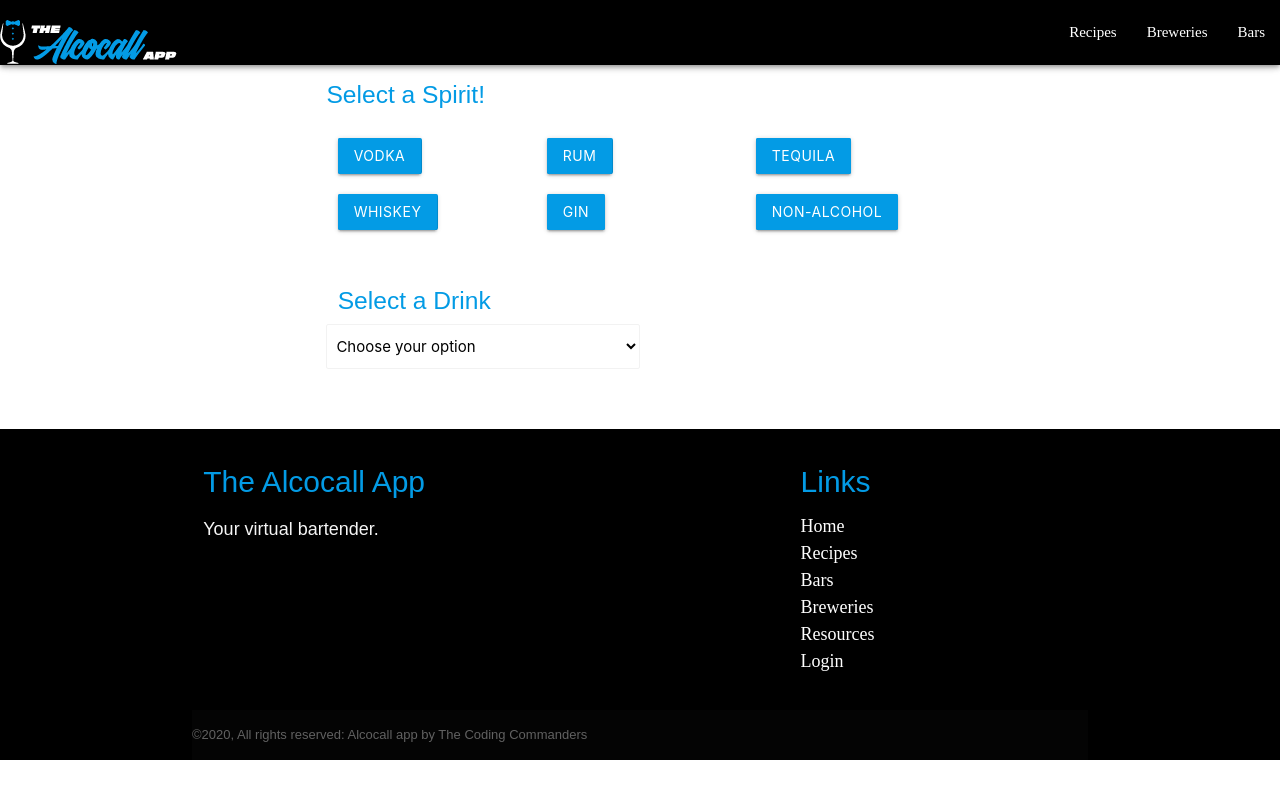
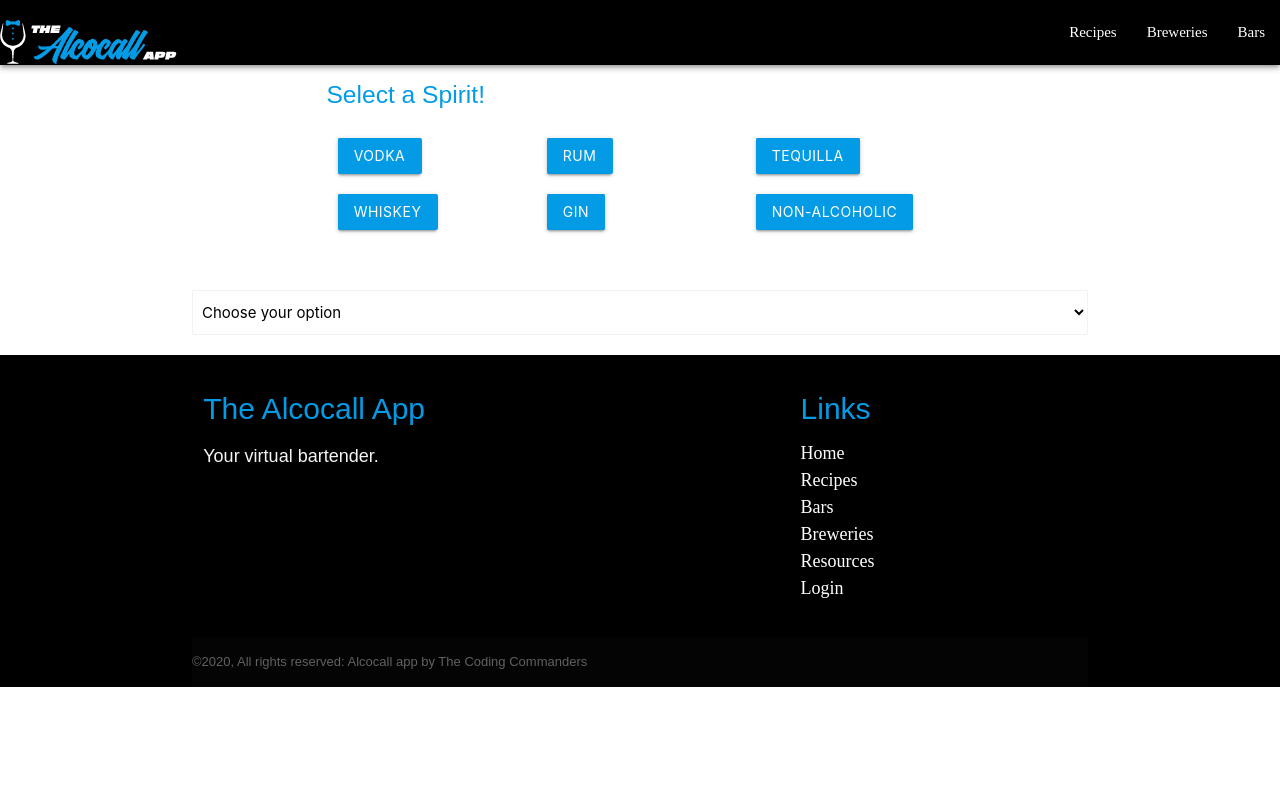
Before and after one commit to amaliawhay/alcocall, a React (Create React App) app in the folder client/: page /recipes in a window 1280 px wide. Built offline with nearby package versions, Linux system fonts and the light colour scheme; a web font is replaced by a local one.

Commit message:
components for buttons

```diff
--- /dev/null
+++ b/client/src/component/collapsible/collapsible.js
@@ -0,0 +1,16 @@
+import React from "react";
+import { TextInput, Collapsible, CollapsibleItem } from "react-materialize";
+
+function collapsible() {
+  return (
+    <div>
+      <Collapsible accordion>
+        <CollapsibleItem expanded={false} header="Choose an option" node="div">
+          <a>Choose an option</a>
+        </CollapsibleItem>
+      </Collapsible>
+    </div>
+  );
+}
+
+export default collapsible;
--- /dev/null
+++ b/client/src/component/drinkCard/drinkCard.js
@@ -0,0 +1,23 @@
+import React from "react";
+import { Row, Col, Card, CardTitle, Icon } from "react-materialize";
+
+function DrinkCard(props) {
+  return (
+    <div>
+      <Row>
+        <Col m={6} s={12}>
+          <Card
+            closeIcon={<Icon>close</Icon>}
+            header={<CardTitle image={props.image} reveal waves="light" />}
+            reveal={<p>{props.recipe}</p>}
+            revealIcon={<Icon>more_vert</Icon>}
+            title={props.title}
+          ></Card>
+        </Col>
+      </Row>
+      ;
+    </div>
+  );
+}
+
+export default DrinkCard;
--- /dev/null
+++ b/client/src/component/ginButton/ginButton.js
@@ -0,0 +1,21 @@
+import React from "react";
+import { Button } from "react-materialize";
+
+function ginButton() {
+  return (
+    <div>
+      <Button
+        className="btn light-blue darken-1 btn:hover pulse drink-wrapper-buttons"
+        node="button"
+        style={{
+          marginRight: "5px"
+        }}
+        waves="light"
+      >
+        Gin
+      </Button>
+    </div>
+  );
+}
+
+export default ginButton;
--- /dev/null
+++ b/client/src/component/nonalcoholicButton/nonalcoholicButton.js
@@ -0,0 +1,21 @@
+import React, { Component } from "react";
+import { Button } from "react-materialize";
+
+function nonalcoholicButton() {
+  return (
+    <div>
+      <Button
+        className="btn light-blue darken-1 btn:hover pulse drink-wrapper-buttons"
+        node="button"
+        style={{
+          marginRight: "5px"
+        }}
+        waves="light"
+      >
+        Non-Alcoholic
+      </Button>
+    </div>
+  );
+}
+
+export default nonalcoholicButton;
--- /dev/null
+++ b/client/src/component/rumButton/rumButton.js
@@ -0,0 +1,21 @@
+import React from "react";
+import { Button } from "react-materialize";
+
+function rumButton() {
+  return (
+    <div>
+      <Button
+        className="btn light-blue darken-1 btn:hover pulse drink-wrapper-buttons"
+        node="button"
+        style={{
+          marginRight: "5px"
+        }}
+        waves="light"
+      >
+        Rum
+      </Button>
+    </div>
+  );
+}
+
+export default rumButton;
--- /dev/null
+++ b/client/src/component/searchForm/searchForm.js
@@ -0,0 +1,26 @@
+import React from "react";
+
+function SearchForm(props) {
+  return (
+    <form>
+      <div className="form-group">
+        <label htmlFor="search">Search:</label>
+        <input
+          onChange={props.handleInputChange}
+          value={props.value}
+          name="search"
+          type="text"
+          className="form-control"
+          placeholder="Search For an Ingredient"
+          id="search"
+        />
+        <br />
+        <button onClick={props.handleFormSubmit} className="btn btn-primary">
+          Search
+        </button>
+      </div>
+    </form>
+  );
+}
+
+export default SearchForm;
--- /dev/null
+++ b/client/src/component/tequillaButton/tequillaButton.js
@@ -0,0 +1,21 @@
+import React from "react";
+import { Button } from "react-materialize";
+
+function TequillaButton() {
+  return (
+    <div>
+      <Button
+        className="btn light-blue darken-1 btn:hover pulse drink-wrapper-buttons"
+        node="button"
+        style={{
+          marginRight: "5px"
+        }}
+        waves="light"
+      >
+        Tequilla
+      </Button>
+    </div>
+  );
+}
+
+export default TequillaButton;
--- /dev/null
+++ b/client/src/component/textInput/textInput.js
@@ -0,0 +1,11 @@
+import React from "react";
+import { TextInput } from "react-materialize";
+
+function textInput() {
+  return (
+    <div>
+      <TextInput id="TextInput-4" placeholder="Choose Ingredient" />
+    </div>
+  );
+}
+export default textInput;
--- /dev/null
+++ b/client/src/component/vodkaButton/vodkaButton.js
@@ -0,0 +1,21 @@
+import React from "react";
+import { Button } from "react-materialize";
+
+function VodkaButton() {
+  return (
+    <div>
+      <Button
+        className="btn light-blue darken-1 btn:hover pulse drink-wrapper-buttons"
+        node="button"
+        style={{
+          marginRight: "5px"
+        }}
+        waves="light"
+      >
+        Vodka
+      </Button>
+    </div>
+  );
+}
+
+export default VodkaButton;
--- /dev/null
+++ b/client/src/component/whiskeyButton/whiskeyButton.js
@@ -0,0 +1,21 @@
+import React from "react";
+import { Button } from "react-materialize";
+
+function WhiskeyButton() {
+  return (
+    <div>
+      <Button
+        className="btn light-blue darken-1 btn:hover pulse drink-wrapper-buttons"
+        node="button"
+        style={{
+          marginRight: "5px"
+        }}
+        waves="light"
+      >
+        Whiskey
+      </Button>
+    </div>
+  );
+}
+
+export default WhiskeyButton;
--- a/client/src/pages/recipes/index.js
+++ b/client/src/pages/recipes/index.js
@@ -1,55 +1,86 @@
 import React, { Component } from "react";
+import API from "../../utils/Api";
+import SearchForm from "../../component/searchForm/searchForm";
+import TextInput from "../../component/textInput/textInput";
+import Collapsible from "../../component/collapsible/collapsible";
+import NonalcoholicButton from "../../component/nonalcoholicButton/nonalcoholicButton";
+import RumButton from "../../component/rumButton/rumButton";
+import TequillaButton from "../../component/tequillaButton/tequillaButton";
+import WhiskeyButton from "../../component/whiskeyButton/whiskeyButton";
+import VodkaButton from "../../component/vodkaButton/vodkaButton";
+import GinButton from "../../component/ginButton/ginButton";
+import DrinkCard from "../../component/drinkCard/drinkCard";
 
-function recipes() {
+class recipes extends Component {
+  state = {
+    result: {},
+    search: ""
+  };
+  //   componentDidMount() {
+  //     this.searchIngredients("lemon");
+  //   }
+  searchIngredients = (query) => {
+    API.getIngs(query)
+      .then((res) => {
+        // console.log(res.data.drinks);
+        this.setState({ result: res.data.drinks });
+        console.log(this.state.result);
+      })
+      .catch((err) => console.log(err));
+  };
+  handleInputChange = (event) => {
+    const value = event.target.value;
+    const name = event.target.name;
+    this.setState({
+      [name]: value
+    });
+  };
+  handleFormSubmit = (event) => {
+    event.preventDefault();
+    this.searchIngredients(this.state.search);
+  };
+  render() {
     return (
       <div>
         <main className="container main-content">
           <div className="row">
             <div className="row container">
-            <h5 className="light-blue-text text-darken-1">Select a Spirit!</h5>
+              <h5 className="light-blue-text text-darken-1">
+                Select a Spirit!
+              </h5>
               <div className="row drink-wrapper">
                 <div id="vodkaInput" className="col s4 m4 l4">
-                <button className="btn light-blue darken-1 btn:hover pulse drink-wrapper-buttons">
-                  Vodka
-                </button>
+                  <VodkaButton />
                 </div>
 
                 <div id="rumInput" className="col s4 m4 l4">
-                <button className="btn light-blue darken-1 btn:hover pulse drink-wrapper-buttons">
-                  Rum
-                </button>
+                  <RumButton />
                 </div>
 
                 <div id="tequilaInput" className="col s4 m4 l4">
-                <button className="btn light-blue darken-1 btn:hover pulse drink-wrapper-buttons">
-                  Tequila
-                </button>
+                  <TequillaButton />
                 </div>
               </div>
               <div className="row">
                 <div id="whiskeyInput" className="col s4 m4">
-                <button className="btn light-blue darken-1 btn:hover pulse drink-wrapper-buttons">
-                  Whiskey
-                </button>
+                  <WhiskeyButton />
                 </div>
 
                 <div id="ginInput" className="col s4 m4 l4">
-                <button className="btn light-blue darken-1 btn:hover pulse drink-wrapper-buttons">
-                  Gin
-                </button>
+                  <GinButton />
                 </div>
 
                 <div id="Non_AlcoholicInput" className="col s4 m4 l4">
-                <button className="btn light-blue darken-1 btn:hover pulse drink-wrapper-buttons">
-                  Non-Alcohol
-                </button>
+                  <NonalcoholicButton />
                 </div>
               </div>
             </div>
-          <div className="row container">
-            <div className="col s10 m6 l6">
-              <h5 className="light-blue-text text-darken-1">Select a Drink</h5>
-              <div className="row">
+            {/* <Collapsible />
+            <TextInput />
+            <DrinkCard /> */}
+          </div>
+          <div id="alcoholDisplay" className="col s10 m6 16"></div>
+          <div class="row">
             <form>
               <label for="drinkSelect"></label>
               <div id="alcoholInput">
@@ -62,13 +93,84 @@ function recipes() {
               </div>
             </form>
           </div>
-            </div>
-
-            <div id="alcoholDisplay" className="col s10 m6 16"></div>
-          </div>
-        </div>
         </main>
       </div>
+      //       <div>
+      //         <div>
+      //           <div
+      //             heading={this.state.result || "Search for an ingredient to Begin"}
+      //           >
+      //             {this.state.result ? (
+      //               <div title={this.state.result} />
+      //             ) : (
+      //               <h3>No Results to Display</h3>
+      //             )}
+      //           </div>
+
+      //           <div heading="Search for ingredients">
+      //             <SearchForm
+      //               value={this.state.search}
+      //               handleInputChange={this.handleInputChange}
+      //               handleFormSubmit={this.handleFormSubmit}
+      //             />
+      //           </div>
+      //         </div>
+      //       </div>
     );
   }
+  // }
+
+  // function recipes() {
+  //   return (
+  //     <div>
+  //       <main className="container main-content">
+  //         <div className="row">
+  //           <div className="row container">
+  //             <h5 className="light-blue-text text-darken-1">Select a Spirit!</h5>
+  //             <div className="row drink-wrapper">
+  //               <div id="vodkaInput" className="col s4 m4 l4">
+  //                 <VodkaButton />
+  //               </div>
+
+  //               <div id="rumInput" className="col s4 m4 l4">
+  //                 <RumButton />
+  //               </div>
+
+  //               <div id="tequilaInput" className="col s4 m4 l4">
+  //                 <TequillaButton />
+  //               </div>
+  //             </div>
+  //             <div className="row">
+  //               <div id="whiskeyInput" className="col s4 m4">
+  //                 <WhiskeyButton />
+  //               </div>
+
+  //               <div id="ginInput" className="col s4 m4 l4">
+  //                 <GinButton />
+  //               </div>
+
+  //               <div id="Non_AlcoholicInput" className="col s4 m4 l4">
+  //                 <NonalcoholicButton />
+  //               </div>
+  //             </div>
+  //           </div>
+  //           <Collapsible />
+  //           <TextInput
+  //           // value={this.state.search}
+  //           // handleInputChange={this.handleInputChange}
+  //           // handleFormSubmit={this.handleFormSubmit}
+  //           />
+  //           <DrinkCard />
+  //           {/* <div className="row container">
+  //             <div className="col s10 m6 l6">
+  //               <h5 className="light-blue-text text-darken-1">Select a Drink</h5>
+  //               <div className="row"></div>
+  //               <div></div>
+  //             </div>
+  //           </div> */}
+  //         </div>
+  //       </main>
+  //     </div>
+  //   );
+}
 export default recipes;
```
Lines whose indentation alone changed are shown as unchanged.
